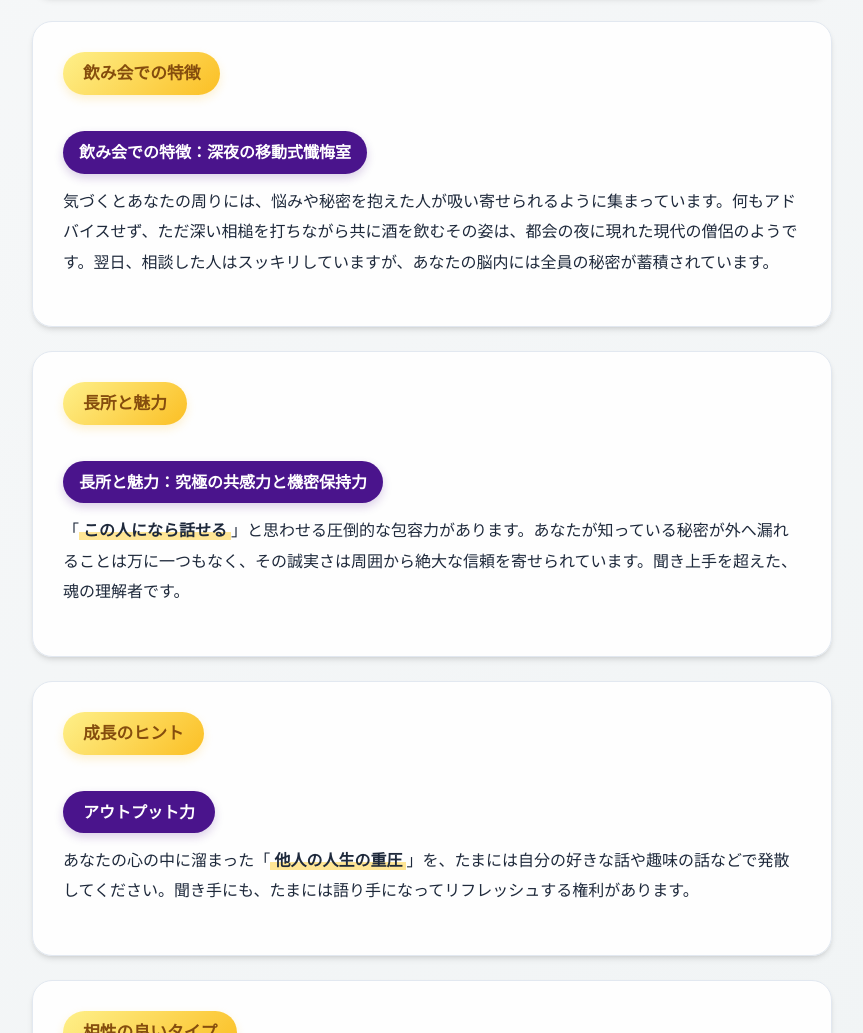
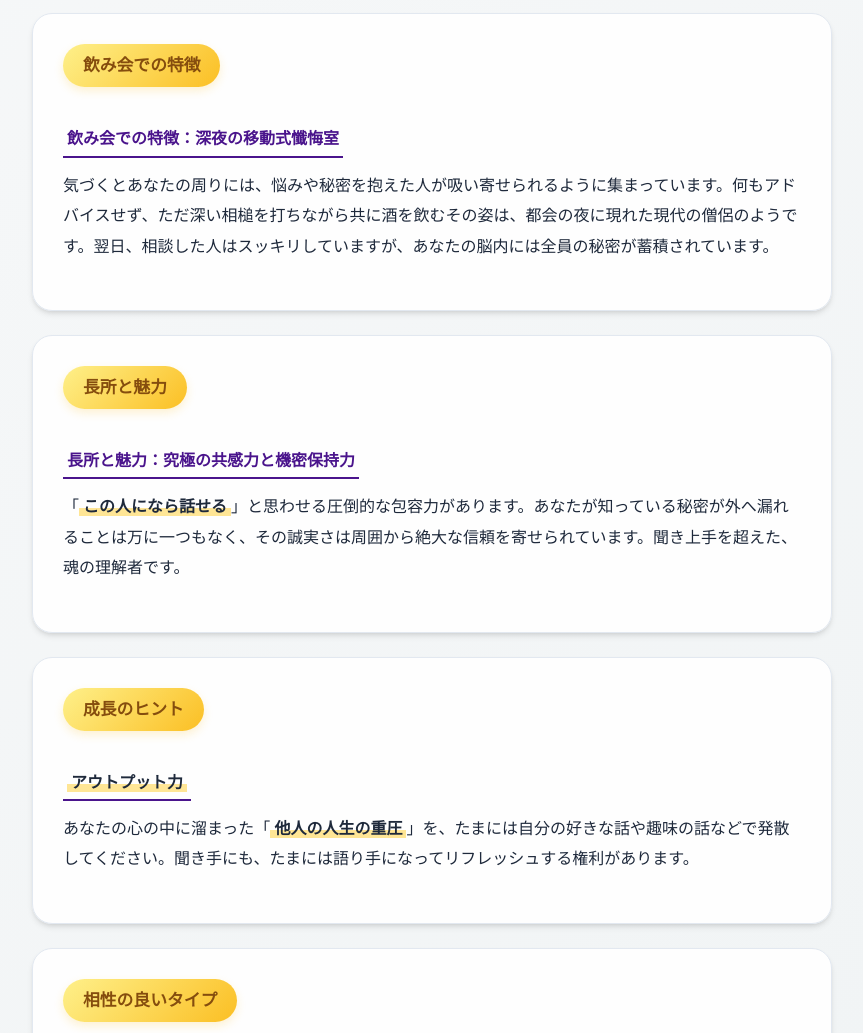
Before and after one commit to japan-Contents-maker-566597/alc-type16, a plain HTML site: page alctype16/types/fodt.html in a window 1280 px wide. Shown: the part 983-2016 px from the top of the page, without its empty margins (208-1071 px from the left). Drawn offline with Linux system fonts and the light colour scheme.

Commit message:
style(ui): change key-sentence from pill to purple underline

```diff
--- a/alctype16/css/main.css
+++ b/alctype16/css/main.css
@@ -199,17 +199,11 @@ a:hover { opacity: 0.8; }
 .result-card p { line-height: 1.9; font-size: 1rem; color: var(--text-main); margin-bottom: 1.2rem; }
 .key-sentence {
   display: inline-block;
-  padding: 6px 16px;
-  background: var(--brand-purple);
-  color: #ffffff;
+  color: var(--brand-purple);
   font-weight: 800;
-  border-radius: 50px;
+  border-bottom: 2px solid var(--brand-purple);
+  padding: 0 4px 2px 4px;
   margin-bottom: 12px;
-  box-shadow: 0 4px 10px rgba(74, 20, 140, 0.2);
-}
-.key-sentence .marker-highlight {
-  color: #ffffff; /* Override marker dark text */
-  background: none; /* Remove yellow marker as it conflicts with purple */
 }
 .result-good { background-color: #f0fdf4; padding: 24px; border-radius: 20px; border: 1px solid #bbf7d0; box-shadow: 0 4px 12px rgba(22, 163, 74, 0.05); }
 .result-bad { background-color: #fef2f2; padding: 24px; border-radius: 20px; border: 1px solid #fecaca; box-shadow: 0 4px 12px rgba(220, 38, 38, 0.05); }
```
